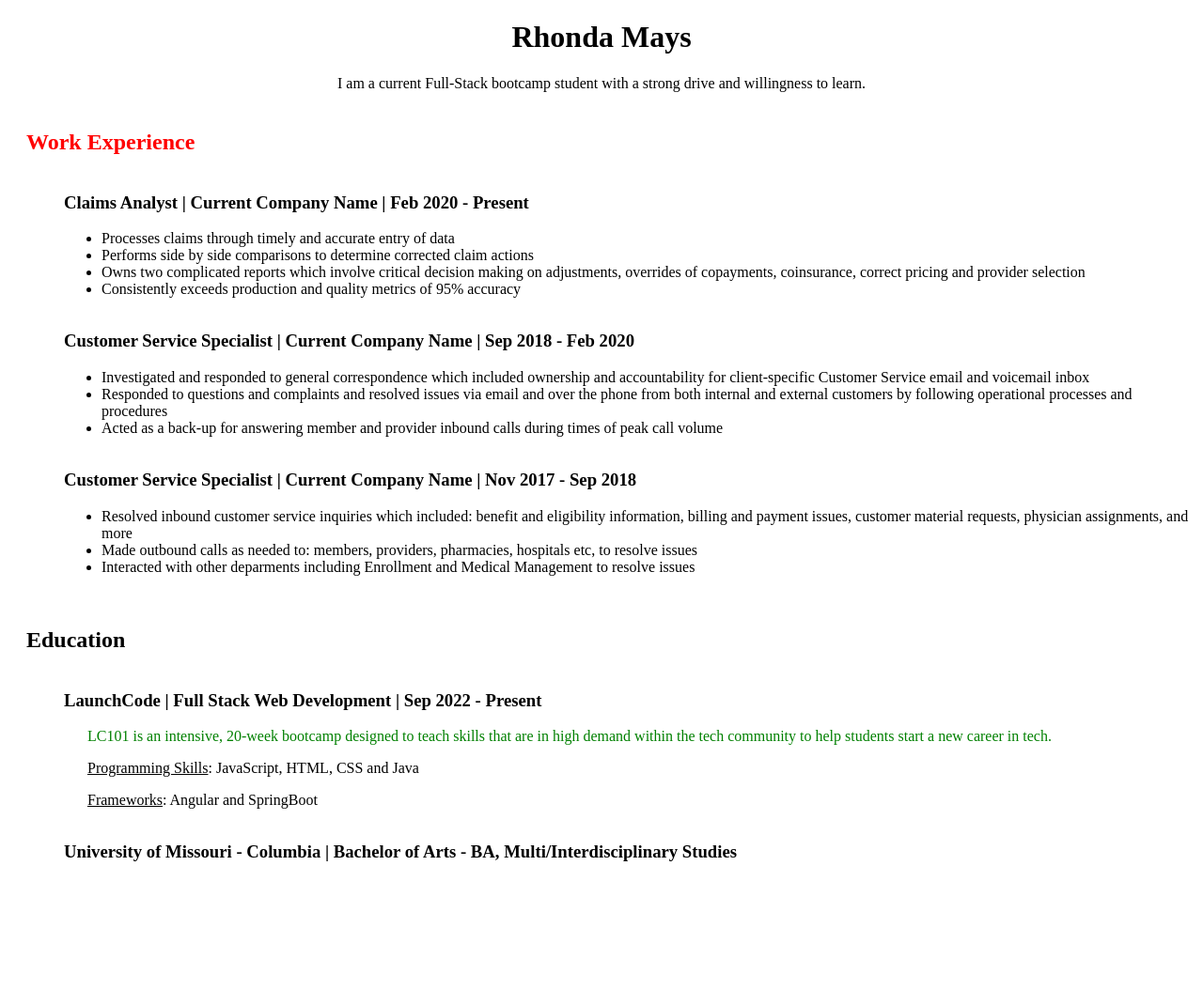
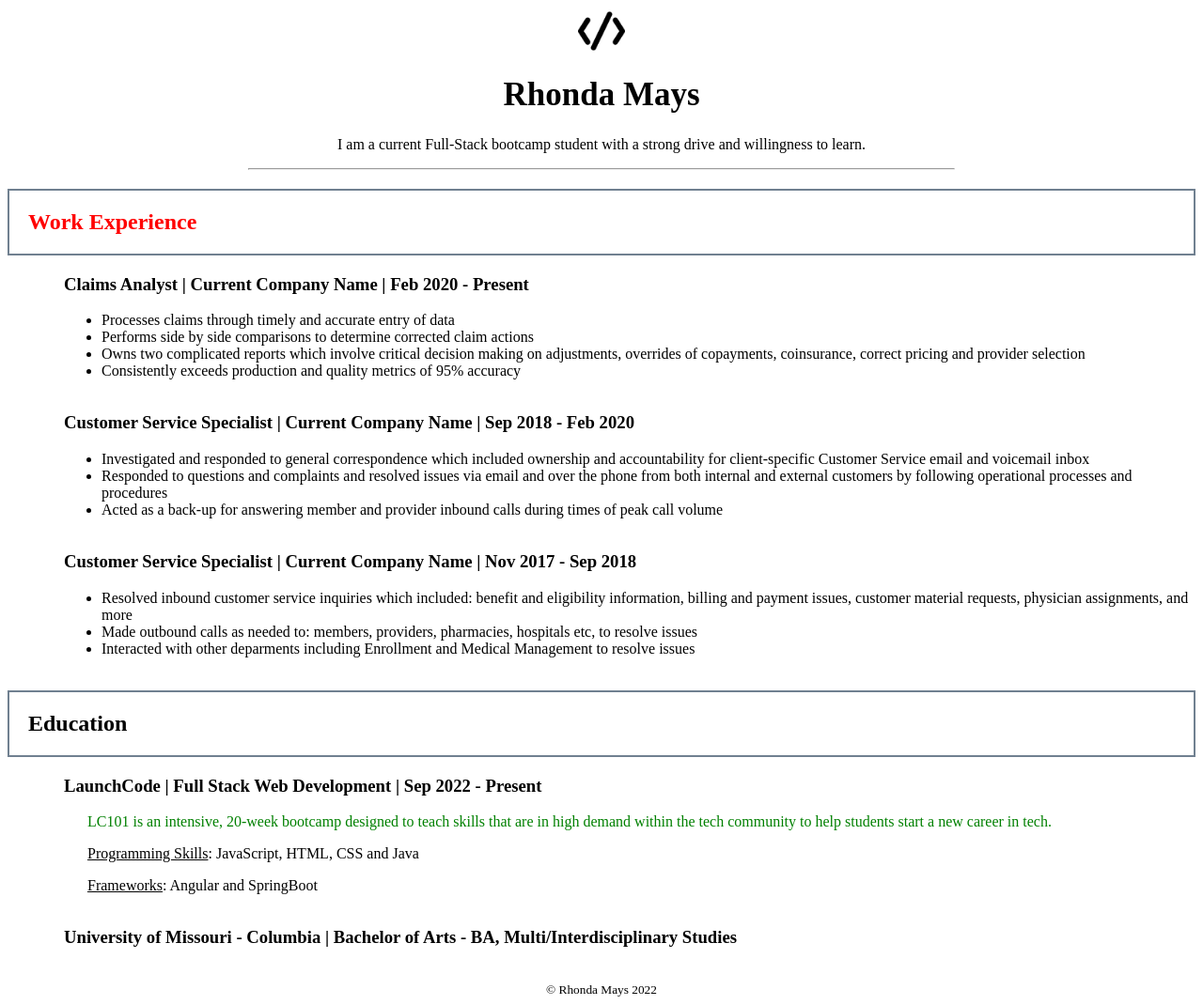
Before and after one commit to STL-LC101-Sept-22/js-assignment-4-html-me-something-rhondamays, a website: page index.html in a window 1280 px wide. Shown: the whole page at 94% size. Before the commit the page ends 953 px from the top, so only its background shows below. Drawn offline with Linux system fonts and the light colour scheme.

Commit message:
added image

```diff
--- a/index.html
+++ b/index.html
@@ -7,17 +7,18 @@
    <body>
       <!-- Write your HTML in this file! -->
       <header>
+         <img src="/images/brackets.png" alt="photo of angle brackets used in coding" style="vertical-align: bottom;">
          <h1 class="name">Rhonda Mays</h1>
-
          <section>
             <p>I am a current Full-Stack bootcamp student with a strong drive and willingness to learn.</p>
          </section>
       </header>
+      <hr>
       <main>
          <section class="workExperience">
             <h2 id="mainHeading">Work Experience</h2>
 
-            <div class="jobTitleOne">
+            <article class="jobTitleOne">
                <h3>Claims Analyst | Current Company Name | Feb 2020 - Present </h3>
                <ul>
                   <li>Processes claims through timely and accurate entry of data</li>
@@ -25,42 +26,44 @@
                   <li>Owns two complicated reports which involve critical decision making on adjustments, overrides of copayments, coinsurance, correct pricing and provider selection</li>
                   <li>Consistently exceeds production and quality metrics of 95% accuracy</li>
                </ul>
-            </div>
+            </article>
 
-            <div class="jobTitleTwo">
+            <article class="jobTitleTwo">
                <h3>Customer Service Specialist | Current Company Name | Sep 2018 - Feb 2020</h3>
                <ul>
                   <li>Investigated and responded to general correspondence which included ownership and accountability for client-specific Customer Service email and voicemail inbox</li>
                   <li>Responded to questions and complaints and resolved issues via email and over the phone from both internal and external customers by following operational processes and procedures</li>
                   <li>Acted as a back-up for answering member and provider inbound calls during times of peak call volume</li>
                </ul>
-            </div>
+            </article>
 
-            <div class="jobTitleThree">
+            <article class="jobTitleThree">
                <h3>Customer Service Specialist | Current Company Name | Nov 2017 - Sep 2018</h3>
                <ul>
                   <li>Resolved inbound customer service inquiries which included: benefit and eligibility information, billing and payment issues, customer material requests, physician assignments, and more </li>
                   <li>Made outbound calls as needed to: members, providers, pharmacies, hospitals etc, to resolve issues</li>
                   <li>Interacted with other deparments including Enrollment and Medical Management to resolve issues</li>
                </ul>
-            </div>
+            </article>
          </section>
 
          <section class="education">
             <h2 id="educationTitle">Education</h2>
 
-            <div class="educationOne">
+            <article class="educationOne">
                <h3>LaunchCode | Full Stack Web Development | Sep 2022 - Present</h3>
                <p id="testP" class="funParagraph">LC101 is an intensive, 20-week bootcamp designed to teach skills that are in high demand within the tech community to help students start a new career in tech. </p>
                <p class="skills"><u>Programming Skills</u>: JavaScript, HTML, CSS and Java</p>
                <p class="frameworks"><u>Frameworks</u>: Angular and SpringBoot</p>
-            </div>
+            </article>
 
-            <div class="educationTwo">
+            <article class="educationTwo">
                <h3>University of Missouri - Columbia  | Bachelor of Arts - BA, Multi/Interdisciplinary Studies</h3>
 
-            </div>
+            </article>
          </section>
       </main>
+
+      <footer><small>&copy Rhonda Mays 2022</small></footer>
    </body>
 </html>
--- a/styles.css
+++ b/styles.css
@@ -9,13 +9,30 @@ header {
     text-align: center;
 }
 
+
+.name {
+    font-size: 35px;
+}
+
+img {
+    width: auto;
+    height: 50px;
+}
+
+hr {
+    width: 750px;
+    color: slategray;
+}
+
 #mainHeading {
     color: red;
     padding: 20px;
+    border: 2px solid slategray;
 }
 
 #educationTitle {
     padding: 20px;
+    border: 2px solid slategray;
 }
 
 .jobTitleOne,
@@ -36,3 +53,7 @@ header {
 .frameworks {
     margin-left: 25px;
 }
+
+footer {
+    text-align: center;
+}
```
Also changed, not shown: images/brackets.png (added).
